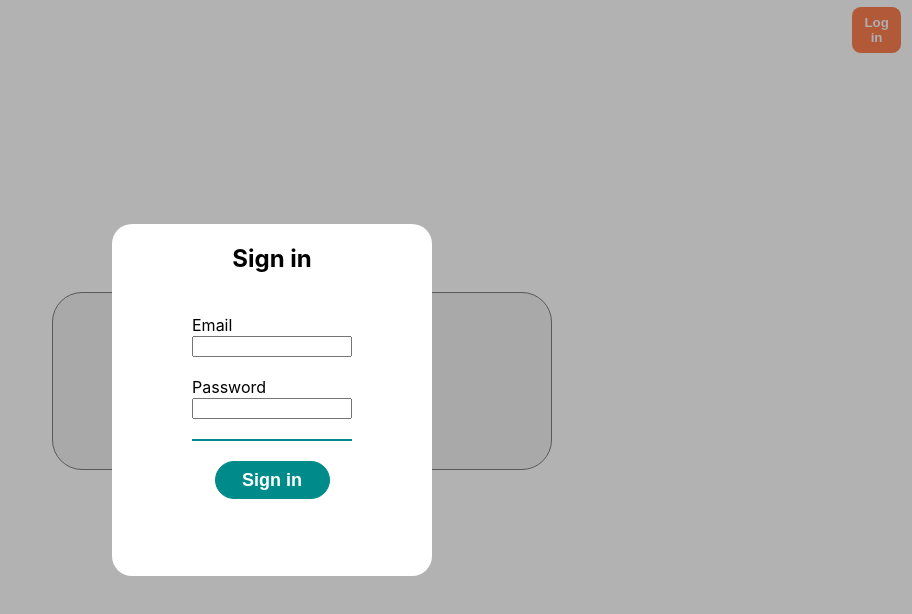
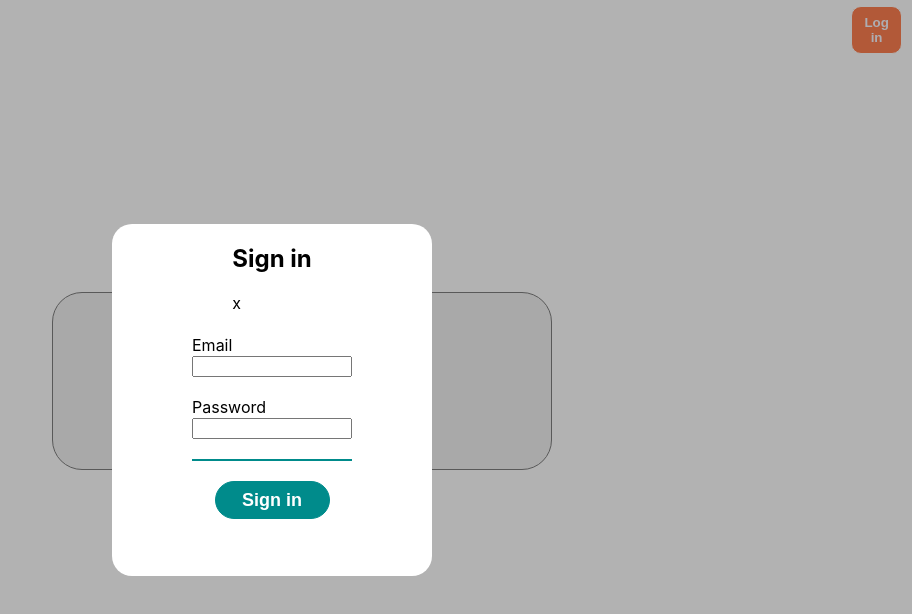
Before and after one commit to carlosmiguelviegas/csv-analyzer-react, a React (Create React App) app: page / in a window 1280 px wide. Both pictures are taken after a click on the button "Log in". Shown: the top 614 px of the page, without its empty margins (368-1280 px from the left). Built offline with nearby package versions, Linux system fonts and the light colour scheme.

Commit message:
allowed to close the modal

```diff
--- a/src/components/dialogs/SignInDialog.js
+++ b/src/components/dialogs/SignInDialog.js
@@ -23,7 +23,9 @@ const SignInDialog = ({ setDisplay }) => {
   return (
     <div className={styles.modal}>
       <section className={styles.container}>
-        <h2>Sign in</h2>
+        <article className={styles.header}>
+          <h2>Sign in</h2><span onClick={() => setDisplay(false)}>x</span>
+        </article>
         <form onSubmit={submitHandler} className={styles.form}>
           <article className={styles.formGroup}>
             <label htmlFor='email'>Email</label>
```
